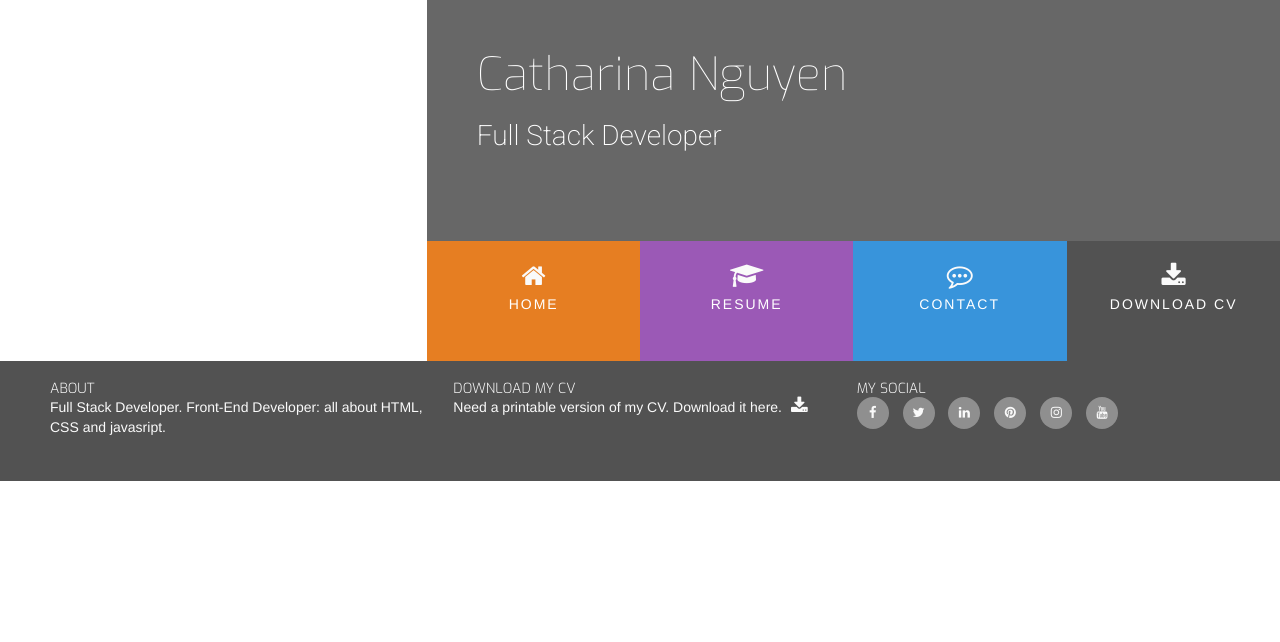
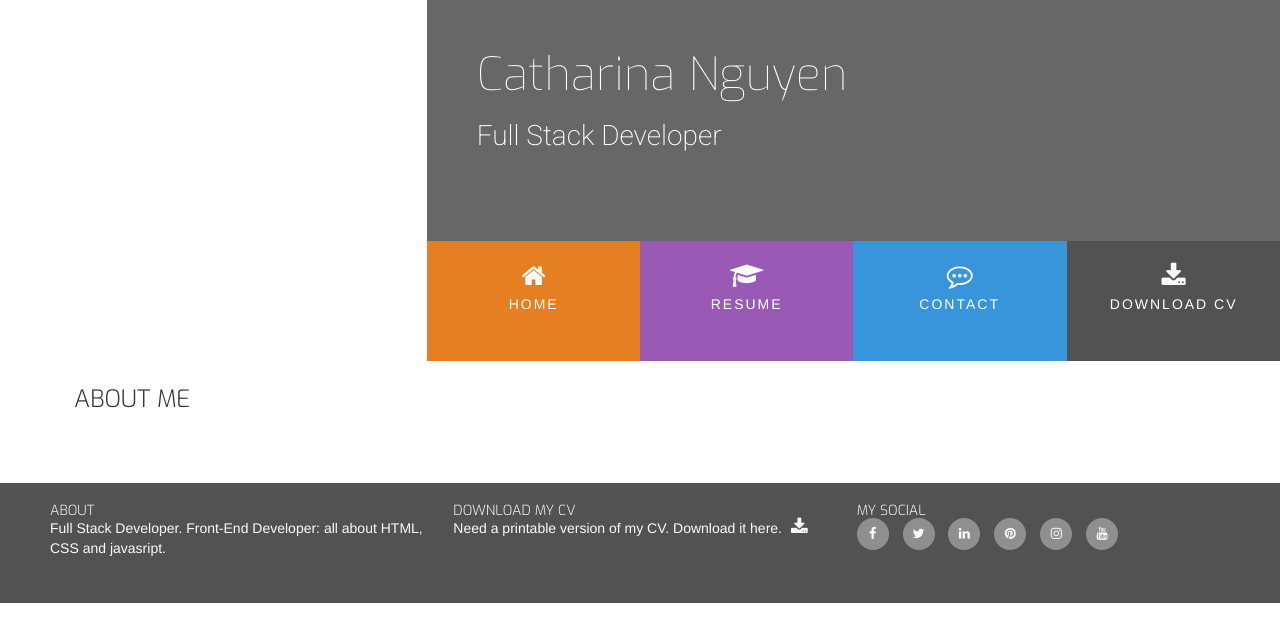
Before and after one commit to catharinanguyen/first-resumewebsite, a plain HTML site: page index.html in a window 1280 px wide. Drawn offline with nearby package versions, Linux system fonts and the light colour scheme.

Commit message:
Add bacground information

```diff
--- a/assets/css/style.css
+++ b/assets/css/style.css
@@ -4,6 +4,10 @@
 
 .bg-color-name-title {
     background-color: #676767;
+}
+
+.bg-color-three-reasons {
+    background-color: #ffffff;
 }
 
 .ui-menu-color-home {
@@ -42,6 +46,23 @@ h5 {
 
 .inline-block {
     display: inline-block;
+}
+
+.section-column {
+    padding: 0 30px 30px;
+    float: none;
+    display: table-cell;
+}
+
+.row-table {
+    display: table;
+}
+
+.section-heading {
+    font-family: "Exo", sans-serif;
+    font-weight: 300;
+    margin-top: 25px;
+    margin-bottom: 40px;
 }
 
 /*--------------------------------------------Heading*/
--- a/index.html
+++ b/index.html
@@ -40,9 +40,17 @@
             </div>
         </div>
     </header>
-    <section>
-
-    </section>
+    <section class="container-fluid">
+            <div class="row row-table">
+                <div class="col-xs-12 col-sm-12 col-md-8 bg-color-three-reasons section-column">
+                    <div class="row">
+                        <div class="col-md-12">
+                            <h3 class="section-heading uppercase">About me</h3>
+                        </div>
+                    </div>
+                </div>
+            </div>
+        </section>
     <footer class="container-fluid">
         <div id ="footer-details" class="row">
             <div class="col-sm-4">
```
